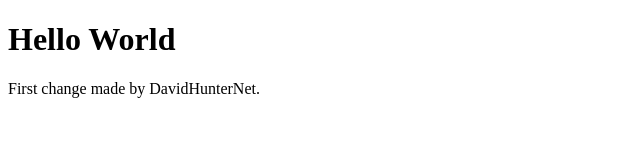
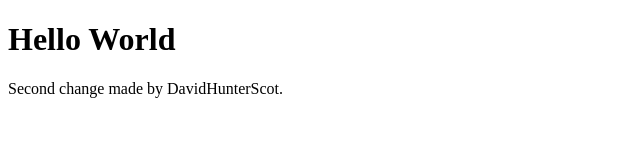
Before and after one commit to DavidHunterScot/HelloWorld, a plain HTML site: page index.html in a window 1280 px wide. Shown: the full height of the page, 0-640 px from the left. Drawn offline with Linux system fonts and the light colour scheme.

Commit message:
Second Change
- Removed DavidHunterNet's change
- Added line of text indicating I made this change.

```diff
--- a/index.html
+++ b/index.html
@@ -5,6 +5,6 @@
 </head>
 <body>
 	<h1>Hello World</h1>
-	<p>First change made by DavidHunterNet.</p>
+	<p>Second change made by DavidHunterScot.</p>
 </body>
 </html>
```
